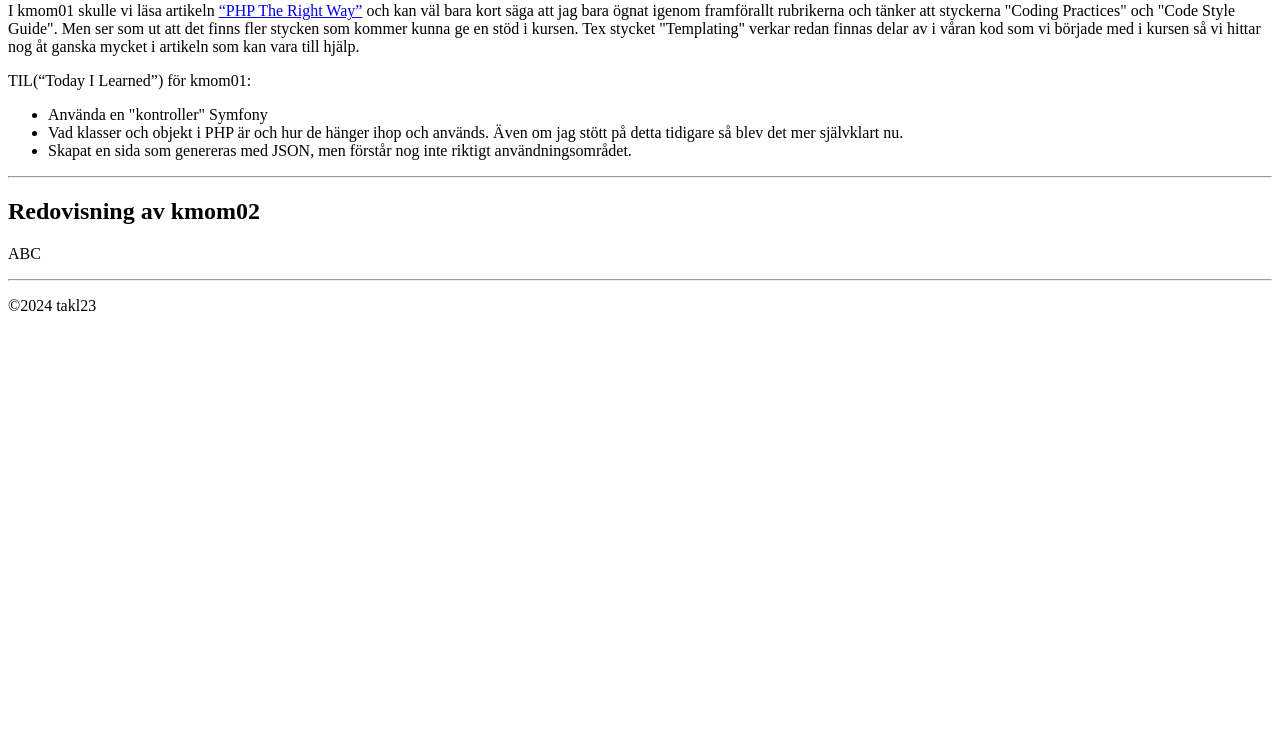
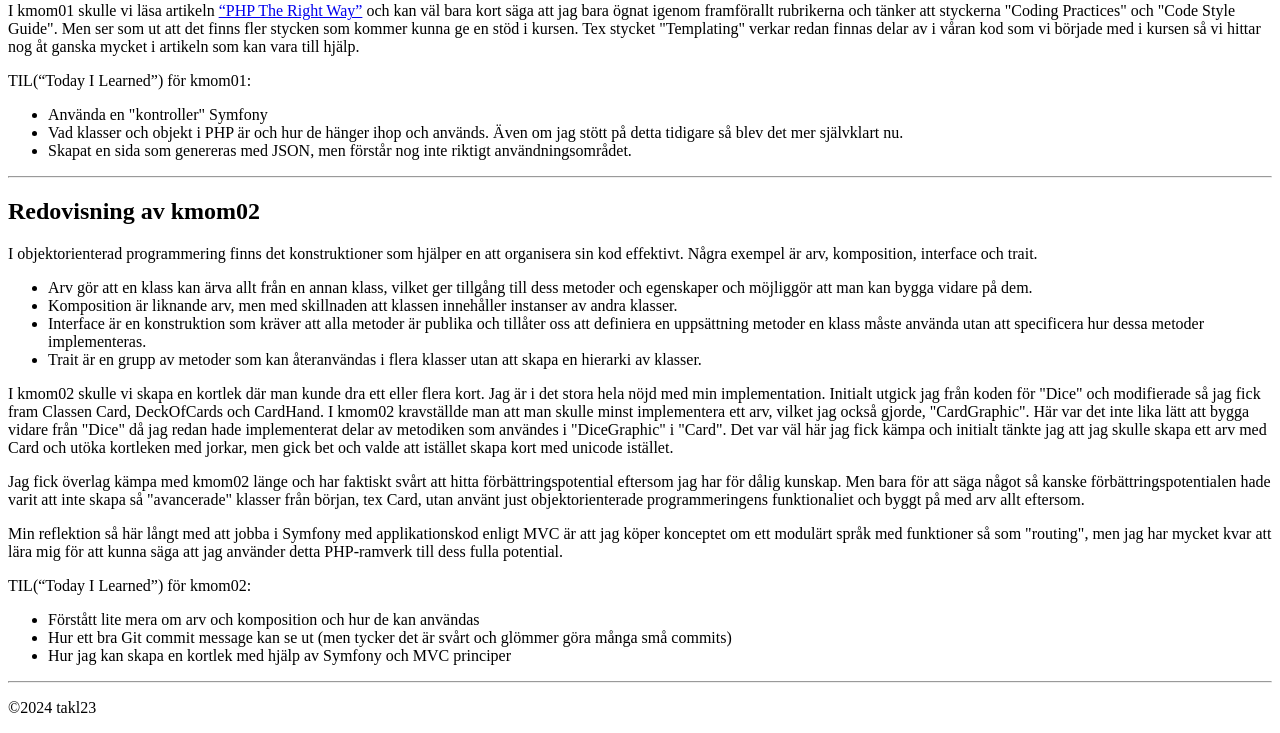
Before and after one commit to takl23/mvc, a Symfony app: template templates/report.html.twig in a window 1280 px wide. Shown: the part 677-1410 px from the top of the page. Before the commit the page ends 988 px from the top, so only its background shows below. Run offline with Twig, Linux system fonts and the light colour scheme; the template is opened without the code that fills it, so the values that code supplies are empty; some libraries are stand-ins or nearby versions.

Commit message:
Add text for kmom02 in reportpage

```diff
--- a/templates/incl/kmom02.html
+++ b/templates/incl/kmom02.html
@@ -1,6 +1,58 @@
 
 
-            <h2 id="kmom02">Redovisning av kmom02</h2>
-            <p>
-            ABC
-            </p>
+<h2 id="kmom02">Redovisning av kmom02</h2>
+
+<p>
+I objektorienterad programmering finns det konstruktioner som hjälper en att organisera sin kod effektivt.
+Några exempel är arv, komposition, interface och trait.
+</p>
+
+<ul>
+<li>
+Arv gör att en klass kan ärva allt från en annan klass, vilket ger tillgång till dess metoder och egenskaper och möjliggör att man kan bygga vidare på dem.
+</li>
+
+<li>
+Komposition är liknande arv, men med skillnaden att klassen innehåller instanser av andra klasser.
+</li>
+
+
+<li>
+Interface är en konstruktion som kräver att alla metoder är publika och tillåter oss att definiera en uppsättning metoder en klass måste använda utan att specificera
+hur dessa metoder implementeras.
+</li>
+
+<li>
+Trait är en grupp av metoder som kan återanvändas i flera klasser utan att skapa en hierarki av klasser.
+</li>
+
+</ul>
+
+<p>
+I kmom02 skulle vi skapa en kortlek där man kunde dra ett eller flera kort. Jag är i det stora hela nöjd med min implementation. Initialt utgick jag från koden för
+"Dice" och modifierade så jag fick fram Classen Card, DeckOfCards och CardHand. I kmom02 kravställde man att man skulle minst implementera ett arv, vilket jag också
+gjorde, "CardGraphic". Här var det inte lika lätt att bygga vidare från "Dice" då jag redan hade implementerat delar av metodiken som användes i "DiceGraphic" i
+"Card". Det var väl här jag fick kämpa och initialt tänkte jag att jag skulle skapa ett arv med Card och utöka kortleken med jorkar, men gick bet och valde att istället
+skapa kort med unicode istället.
+</p>
+
+<p>
+Jag fick överlag kämpa med kmom02 länge och har faktiskt svårt att hitta förbättringspotential eftersom jag har för dålig kunskap. Men bara för att säga något
+så kanske förbättringspotentialen hade varit att inte skapa så "avancerade" klasser från början, tex Card, utan använt just objektorienterade programmeringens
+funktionaliet och byggt på med arv allt eftersom.
+</p>
+
+<p>
+Min reflektion så här långt med att jobba i Symfony med applikationskod enligt MVC är att jag köper konceptet om ett modulärt språk med funktioner så som "routing",
+men jag har mycket kvar att lära mig för att kunna säga att jag använder detta PHP-ramverk till dess fulla potential.
+</p>
+
+<p>
+    TIL(“Today I Learned”) för kmom02:
+ </p>
+
+ <ul>
+     <li>Förstått lite mera om arv och komposition och hur de kan användas</li>
+     <li>Hur ett bra Git commit message kan se ut (men tycker det är svårt och glömmer göra många små commits) </li>
+     <li>Hur jag kan skapa en kortlek med hjälp av Symfony och MVC principer </li>
+ </ul>
```
Also changed, not shown: src/Card/DeckOfCards.php (+1 -6 lines).
